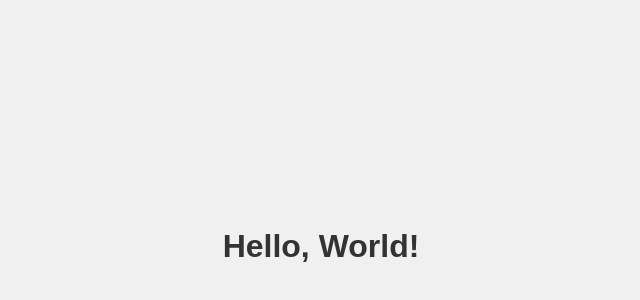
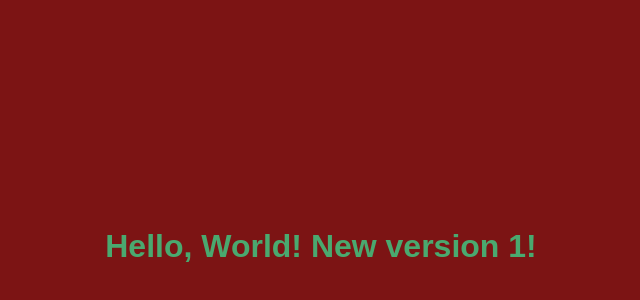
Before and after one commit to GeneralTao2/example-for-github, a plain HTML site: page index.html in a window 1280 px wide. Shown: the part 154-454 px from the top of the page, without its empty margins (319-959 px from the left). Drawn offline with Linux system fonts and the light colour scheme.

Commit message:
add styles.css file & change wellcome text

```diff
--- a/index.html
+++ b/index.html
@@ -5,22 +5,9 @@
     <meta charset="UTF-8">
     <meta name="viewport" content="width=device-width, initial-scale=1.0">
     <title>Hello World</title>
-    <style>
-        body {
-            font-family: Arial, sans-serif;
-            display: flex;
-            justify-content: center;
-            align-items: center;
-            height: 100vh;
-            margin: 0;
-            background-color: #f0f0f0;
-        }
-        h1 {
-            color: #333;
-        }
-    </style>
+    <link rel="stylesheet" href="styles.css">
 </head>
 <body>
-    <h1>Hello, World!</h1>
+    <h1>Hello, World! New version 1!</h1>
 </body>
 </html>
--- /dev/null
+++ b/styles.css
@@ -0,0 +1,12 @@
+body {
+    font-family: Arial, sans-serif;
+    display: flex;
+    justify-content: center;
+    align-items: center;
+    height: 100vh;
+    margin: 0;
+    background-color: #7c1414;
+}
+h1 {
+    color: #4aa96f;
+}
```
